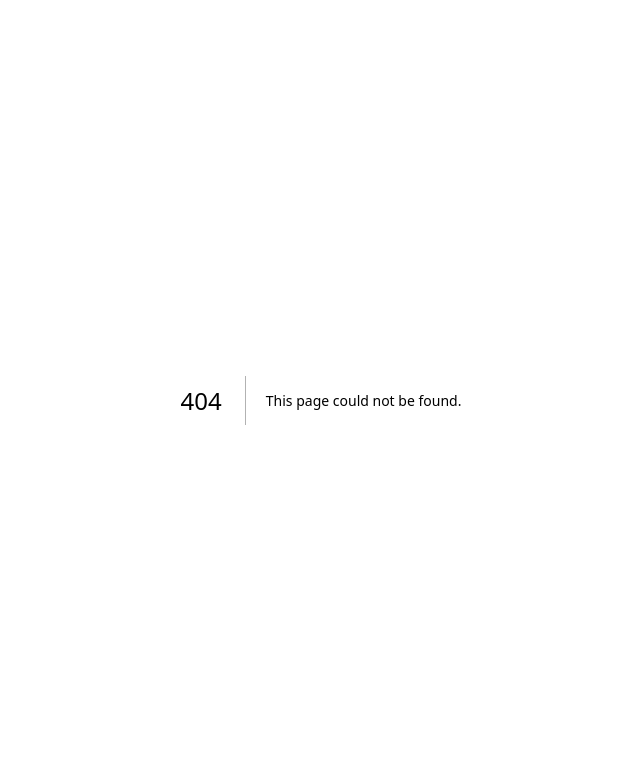
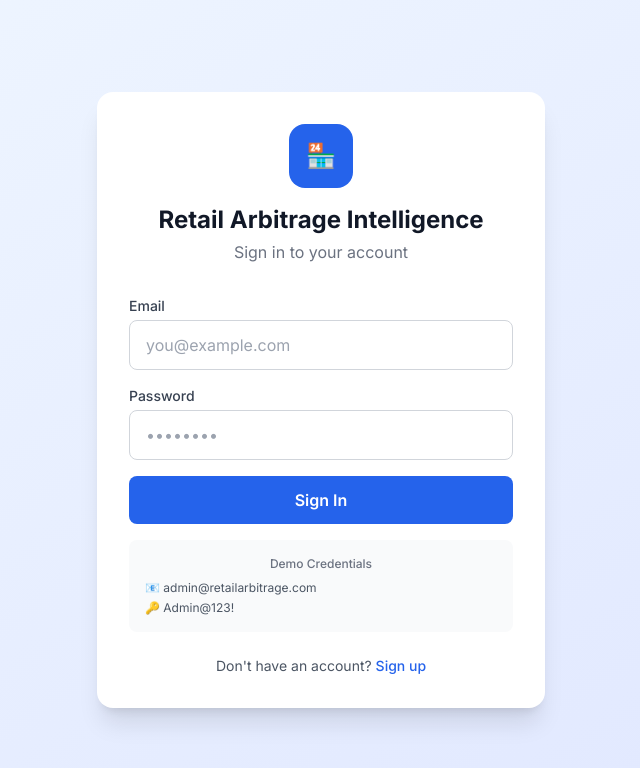
Before and after one commit to Sbencompany/retail-arbitrage-intelligence, a Next.js app in the folder apps/web/: page /login in a window 1280 px wide. Before the commit this address had no page. Shown: the top 768 px of the page, without its empty margins (319-959 px from the left). Built offline with nearby package versions, Linux system fonts and the light colour scheme.

Commit message:
feat: add Login page

```diff
--- /dev/null
+++ b/apps/web/src/app/(auth)/login/page.tsx
@@ -0,0 +1,102 @@
+'use client';
+import { useState } from 'react';
+import { useRouter } from 'next/navigation';
+import { useForm } from 'react-hook-form';
+import { zodResolver } from '@hookform/resolvers/zod';
+import { z } from 'zod';
+import { toast } from 'sonner';
+import { authApi } from '@/lib/api';
+import { useAuthStore } from '@/stores/auth.store';
+import Link from 'next/link';
+
+const loginSchema = z.object({
+  email: z.string().email('Invalid email'),
+  password: z.string().min(6, 'Password must be at least 6 characters'),
+});
+
+type LoginForm = z.infer<typeof loginSchema>;
+
+export default function LoginPage() {
+  const router = useRouter();
+  const { login } = useAuthStore();
+  const [isLoading, setIsLoading] = useState(false);
+
+  const { register, handleSubmit, formState: { errors } } = useForm<LoginForm>({
+    resolver: zodResolver(loginSchema),
+  });
+
+  const onSubmit = async (data: LoginForm) => {
+    setIsLoading(true);
+    try {
+      const resp: any = await authApi.login(data.email, data.password);
+      const { user, accessToken, refreshToken } = resp.data;
+      login(user, accessToken, refreshToken);
+      toast.success(`Welcome back, ${user.name}!`);
+      router.push('/dashboard');
+    } catch (error: any) {
+      toast.error(error.response?.data?.message || 'Invalid credentials');
+    } finally {
+      setIsLoading(false);
+    }
+  };
+
+  return (
+    <div className="min-h-screen bg-gradient-to-br from-blue-50 to-indigo-100 flex items-center justify-center p-4">
+      <div className="bg-white rounded-2xl shadow-xl w-full max-w-md p-8">
+        {/* Logo */}
+        <div className="text-center mb-8">
+          <div className="inline-flex items-center justify-center w-16 h-16 bg-blue-600 rounded-2xl mb-4">
+            <span className="text-2xl">🏪</span>
+          </div>
+          <h1 className="text-2xl font-bold text-gray-900">Retail Arbitrage Intelligence</h1>
+          <p className="text-gray-500 mt-1">Sign in to your account</p>
+        </div>
+
+        <form onSubmit={handleSubmit(onSubmit)} className="space-y-4">
+          <div>
+            <label className="block text-sm font-medium text-gray-700 mb-1">Email</label>
+            <input
+              {...register('email')}
+              type="email"
+              placeholder="you@example.com"
+              className="w-full px-4 py-3 border border-gray-300 rounded-lg focus:ring-2 focus:ring-blue-500 focus:border-transparent outline-none transition"
+            />
+            {errors.email && <p className="text-red-500 text-xs mt-1">{errors.email.message}</p>}
+          </div>
+
+          <div>
+            <label className="block text-sm font-medium text-gray-700 mb-1">Password</label>
+            <input
+              {...register('password')}
+              type="password"
+              placeholder="••••••••"
+              className="w-full px-4 py-3 border border-gray-300 rounded-lg focus:ring-2 focus:ring-blue-500 focus:border-transparent outline-none transition"
+            />
+            {errors.password && <p className="text-red-500 text-xs mt-1">{errors.password.message}</p>}
+          </div>
+
+          <button
+            type="submit"
+            disabled={isLoading}
+            className="w-full bg-blue-600 hover:bg-blue-700 disabled:bg-blue-400 text-white font-semibold py-3 rounded-lg transition-colors"
+          >
+            {isLoading ? 'Signing in...' : 'Sign In'}
+          </button>
+        </form>
+
+        <div className="mt-4 p-4 bg-gray-50 rounded-lg">
+          <p className="text-xs text-gray-500 text-center font-medium mb-2">Demo Credentials</p>
+          <div className="space-y-1 text-xs text-gray-600">
+            <p>📧 admin@retailarbitrage.com</p>
+            <p>🔑 Admin@123!</p>
+          </div>
+        </div>
+
+        <p className="text-center text-gray-600 text-sm mt-6">
+          Don&apos;t have an account?{' '}
+          <Link href="/register" className="text-blue-600 hover:underline font-medium">Sign up</Link>
+        </p>
+      </div>
+    </div>
+  );
+}
```
